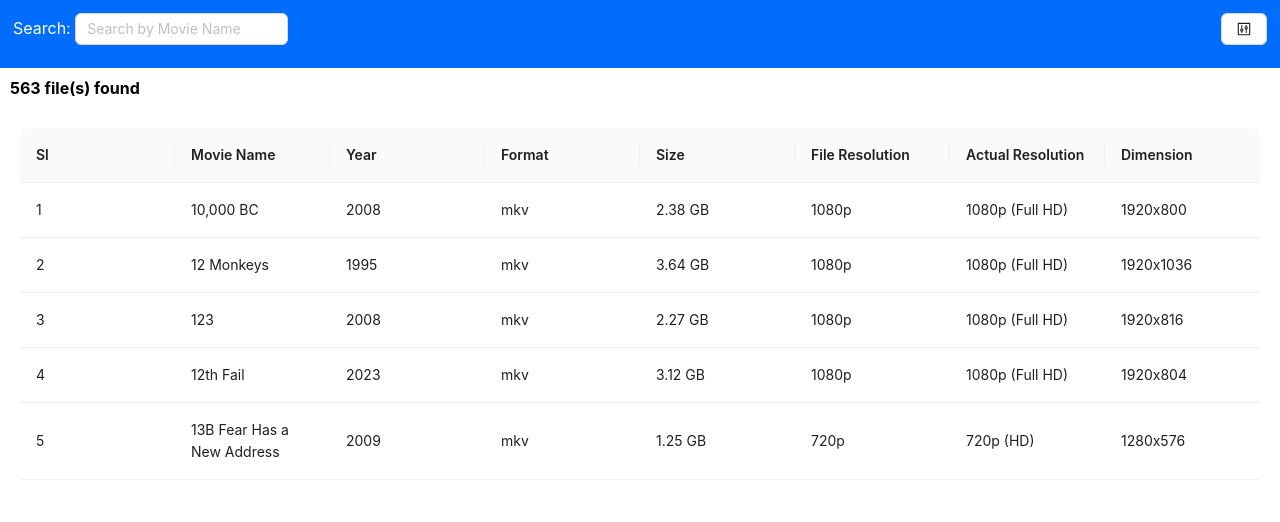
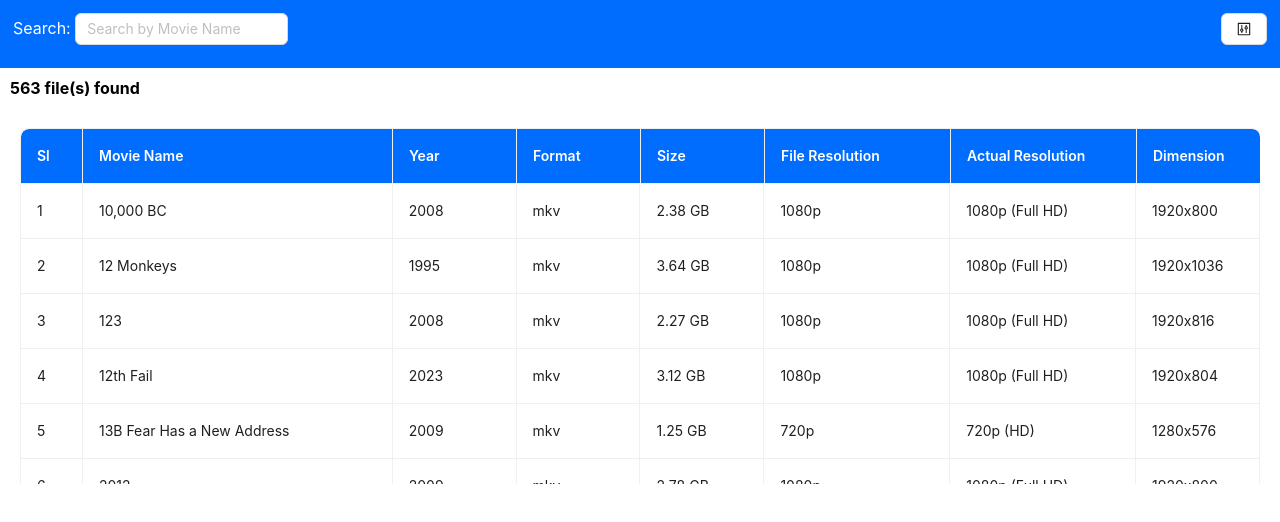
Before and after one commit to Tatvagyan-SocialVentures/muvi_code, a React (Create React App) app: page / in a window 1280 px wide. Shown: the top 522 px of the page. Built offline with nearby package versions, Linux system fonts and the light colour scheme.

Commit message:
table design changed

```diff
--- a/src/index.css
+++ b/src/index.css
@@ -1,13 +1,25 @@
 body {
   margin: 0;
-  font-family: -apple-system, BlinkMacSystemFont, 'Segoe UI', 'Roboto', 'Oxygen',
-    'Ubuntu', 'Cantarell', 'Fira Sans', 'Droid Sans', 'Helvetica Neue',
-    sans-serif;
+  font-family: -apple-system, BlinkMacSystemFont, "Segoe UI", "Roboto", "Oxygen", "Ubuntu", "Cantarell", "Fira Sans", "Droid Sans", "Helvetica Neue", sans-serif;
   -webkit-font-smoothing: antialiased;
   -moz-osx-font-smoothing: grayscale;
 }
 
 code {
-  font-family: source-code-pro, Menlo, Monaco, Consolas, 'Courier New',
-    monospace;
+  font-family: source-code-pro, Menlo, Monaco, Consolas, "Courier New", monospace;
 }
+
+.ant-table-thead > tr > th {
+  background-color: #006dff !important;
+  color: white !important;
+  text-align: center;
+  font-weight: bold;
+}
+
+.ant-table-thead > tr > th {
+  width: auto;
+}
+
+.ant-table-cell {
+  text-align: left;
+}
--- a/src/pages/ListMovies.js
+++ b/src/pages/ListMovies.js
@@ -115,8 +115,9 @@ const ListMovies = () => {
             <Table
               columns={columns}
               dataSource={filteredData}
-              pagination={false} // Remove pagination
-              scroll={{ y: 300 }} // Fixed height for the table
+              pagination={false}
+              scroll={{ y: 300 }}
+              bordered
             />
           </div>
         </div>
--- a/src/services/service.js
+++ b/src/services/service.js
@@ -35,40 +35,48 @@ export const columns = [
     title: "Sl",
     dataIndex: "key",
     key: "key",
+    width: "5%",
   },
   {
     title: "Movie Name",
     dataIndex: "MovieName",
     key: "MovieName",
+    width: "25%",
   },
   {
     title: "Year",
     dataIndex: "Year",
     key: "Year",
+    width: "10%",
   },
   {
     title: "Format",
     dataIndex: "Format",
     key: "Format",
+    width: "10%",
   },
   {
     title: "Size",
     dataIndex: "Size",
     key: "Size",
+    width: "10%",
   },
   {
     title: "File Resolution",
     dataIndex: "FileResolution",
     key: "FileResolution",
+    width: "15%",
   },
   {
     title: " Actual Resolution",
     dataIndex: "Resolution",
     key: "Resolution",
+    width: "15%",
   },
   {
     title: "Dimension",
     dataIndex: "Dimension",
     key: "Dimension",
+    width: "10%",
   },
 ];
```
